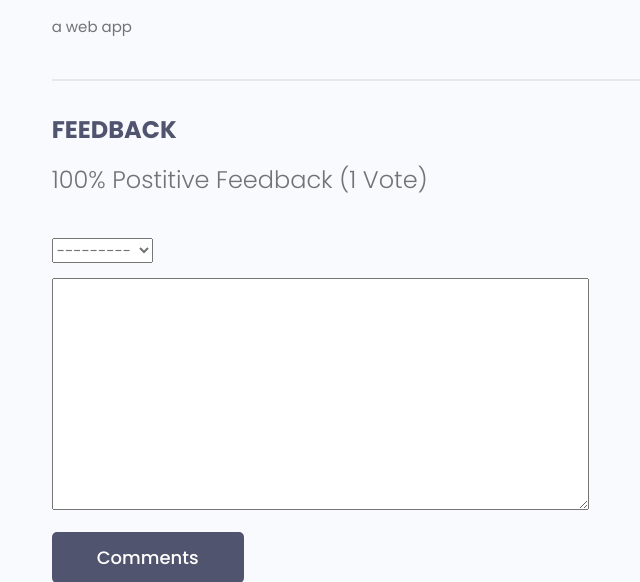
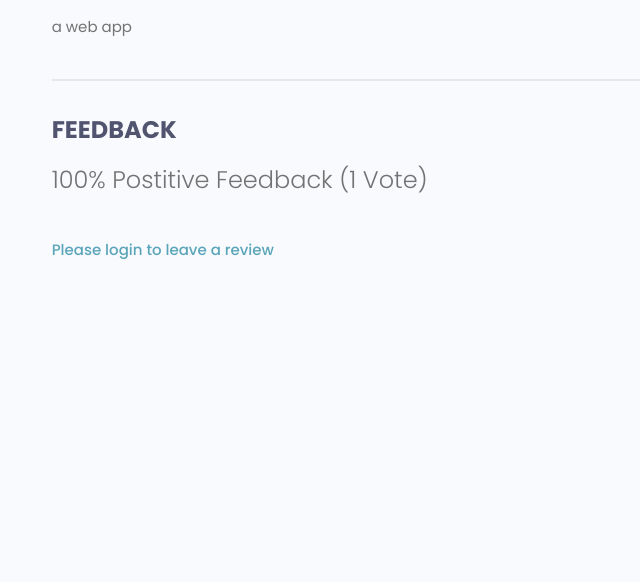
Before and after one commit to R0H-N/inkit, a Django app: page /project/proj/e0ea0c23-8d65-41ba-bb1b-ea280931db00 in a window 1280 px wide. Shown: the part 696-1278 px from the top of the page, without its empty margins (445-1085 px from the left). After the commit the page ends 955 px from the top, so only its background shows below. Run offline with Django 5.2, Linux system fonts and the light colour scheme; data comes from the database, SQL or seed files in the repository; both versions use the stored data as it was after the commit; some libraries are stand-ins or nearby versions.

Commit message:
reviews done and models created for messages

```diff
--- a/inkit/project/models.py
+++ b/inkit/project/models.py
@@ -19,7 +19,22 @@ class project(models.Model):
         return self.title
 
     class Meta:
-        ordering = ['created']
+        ordering = ['-vote_ratio','-vote_total','title']
+
+    @property
+    def reviewers(self):
+        queryset = self.review_set.all().values_list('owner__id',flat=True)
+        return queryset
+
+    @property
+    def getVoteCount(self):
+        reviews = self.review_set.all()
+        upVotes = reviews.filter(value='up').count()
+        totalVotes = reviews.count()
+        ratio = (upVotes/totalVotes)*100
+        self.vote_total = totalVotes
+        self.vote_ratio = ratio
+        self.save()
 
 class review(models.Model):
     VOTE_TYPE = (
--- a/inkit/project/templates/project/proj.html
+++ b/inkit/project/templates/project/proj.html
@@ -43,7 +43,14 @@
                 {{project.vote_ratio}}% Postitive Feedback ({{project.vote_total}} Vote{{project.vote_total|pluralize:"s"}})
             </h5>
 
+
+            {% if request.user.proifle.id in project.reviewers %}
+              <p>You already have sumitted a reivew</p>
+            {% elif request.user.profile == project.owner %}
+              <p>You cannot review your own project</p>
+            {% elif request.user.is_authenticated %}
                 <form class="form" action="{% url 'proj' project.id %}" method="POST">
+                  {% csrf_token %}
                     <!-- Textarea -->
                     {% for field in form %}
                       <div class="form__field">
@@ -51,9 +58,15 @@
                       {{field}}
 
                       </div>
+
                     {% endfor %}
                     <input class="btn btn--sub btn--lg" type="submit" value="Comments" />
                 </form>
+            {% else %}
+            <a href="{% url 'login' %}?next={{request.path}}">Please login to leave a review</a>
+            {% endif %}
+
+
             <div class="commentList">
               {% for review in  project.review_set.all %}
               {% if review.body %}
--- a/inkit/project/views.py
+++ b/inkit/project/views.py
@@ -1,6 +1,7 @@
 from django.shortcuts import render , redirect
 from django.contrib.auth.decorators import login_required
 from django.db.models import Q
+from django.contrib import messages
 
 from django.http import HttpResponse
 from .models import project as projectmodel
@@ -23,6 +24,19 @@ def project(request):
 def proj(request, pk):
     projectObj = projectmodel.objects.get(id = pk )
     form = ReviewForm()
+    if request.method == 'POST':
+        form = ReviewForm(request.POST)
+        review = form.save(commit=False)
+        review.project = projectObj
+        review.owner = request.user.profile
+        review.save()
+        projectObj.getVoteCount
+
+        messages.success(request,'Your review sumitted successfully')
+        return redirect('proj',pk = projectObj.id)
+
+
+
     context = { 'project':projectObj,'form':form}
 
     return render(request,'project/proj.html',context)
--- a/inkit/users/templates/users/login_register.html
+++ b/inkit/users/templates/users/login_register.html
@@ -59,7 +59,7 @@
         <p>Hello Developer, Welcome Back!</p>
       </div>
 
-      <form action="{% url 'login' %}" method="POST" class="form auth__form">
+      <form action="" method="POST" class="form auth__form">
         {% csrf_token %}
         <!-- Input:Username -->
         <div class="form__field">
--- a/inkit/users/views.py
+++ b/inkit/users/views.py
@@ -16,7 +16,7 @@ def loginUser(request):
         return redirect('profiles')
 
     if request.method == 'POST':
-        username = request.POST['username']
+        username = request.POST['username'].lower()
 
         password = request.POST['password']
 
@@ -29,7 +29,7 @@ def loginUser(request):
 
         if user is not None:
             login(request,user)
-            return redirect('profiles')
+            return redirect(request.GET['next'] if 'next' in request.GET else 'profiles' )
         else:
             messages.error(request,'username or password incorrect')
 
```
Also changed, not shown: inkit/db.sqlite3, inkit/project/migrations/0006_alter_project_options.py (added). Lines whose indentation alone changed are shown as unchanged.
